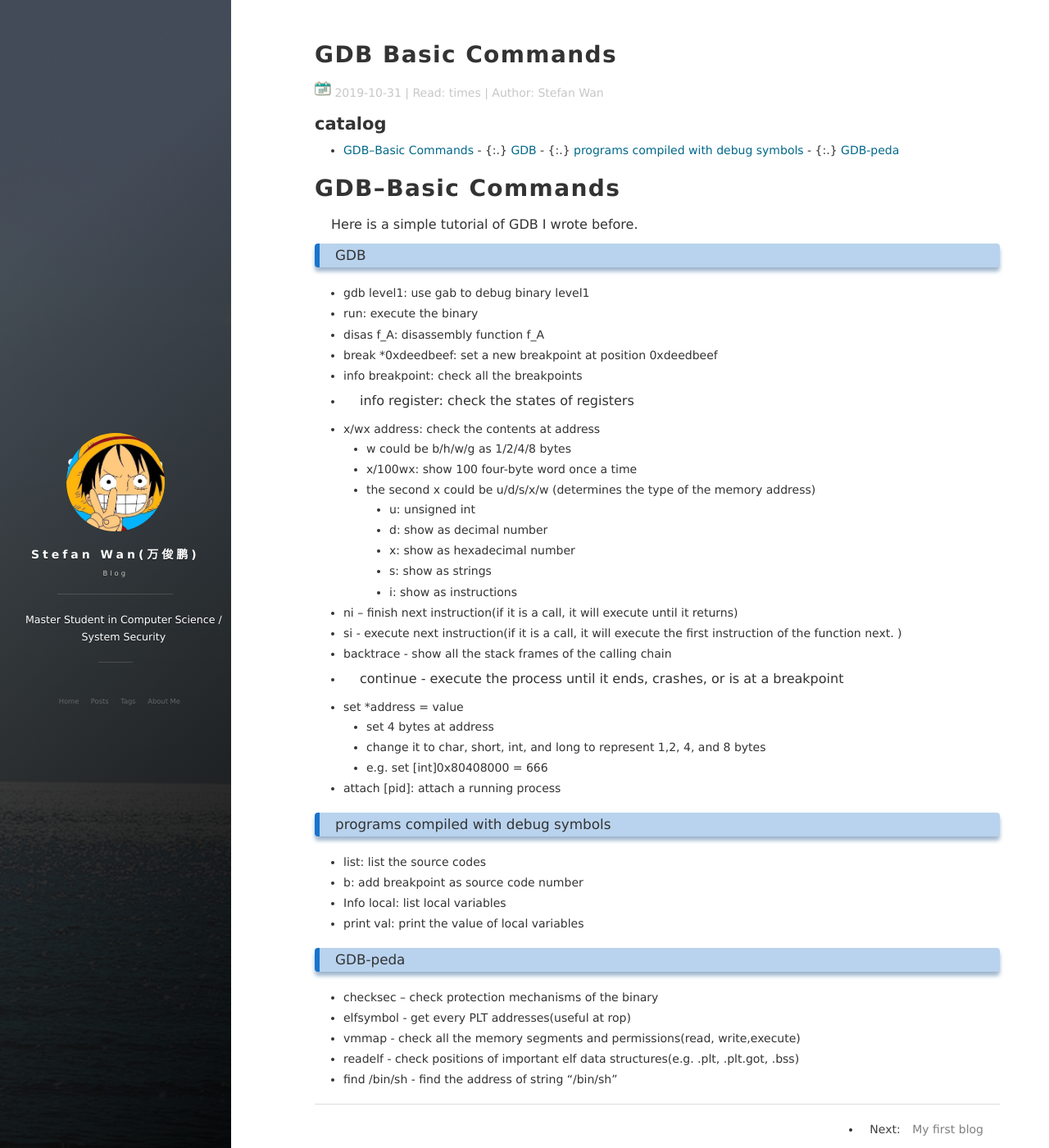
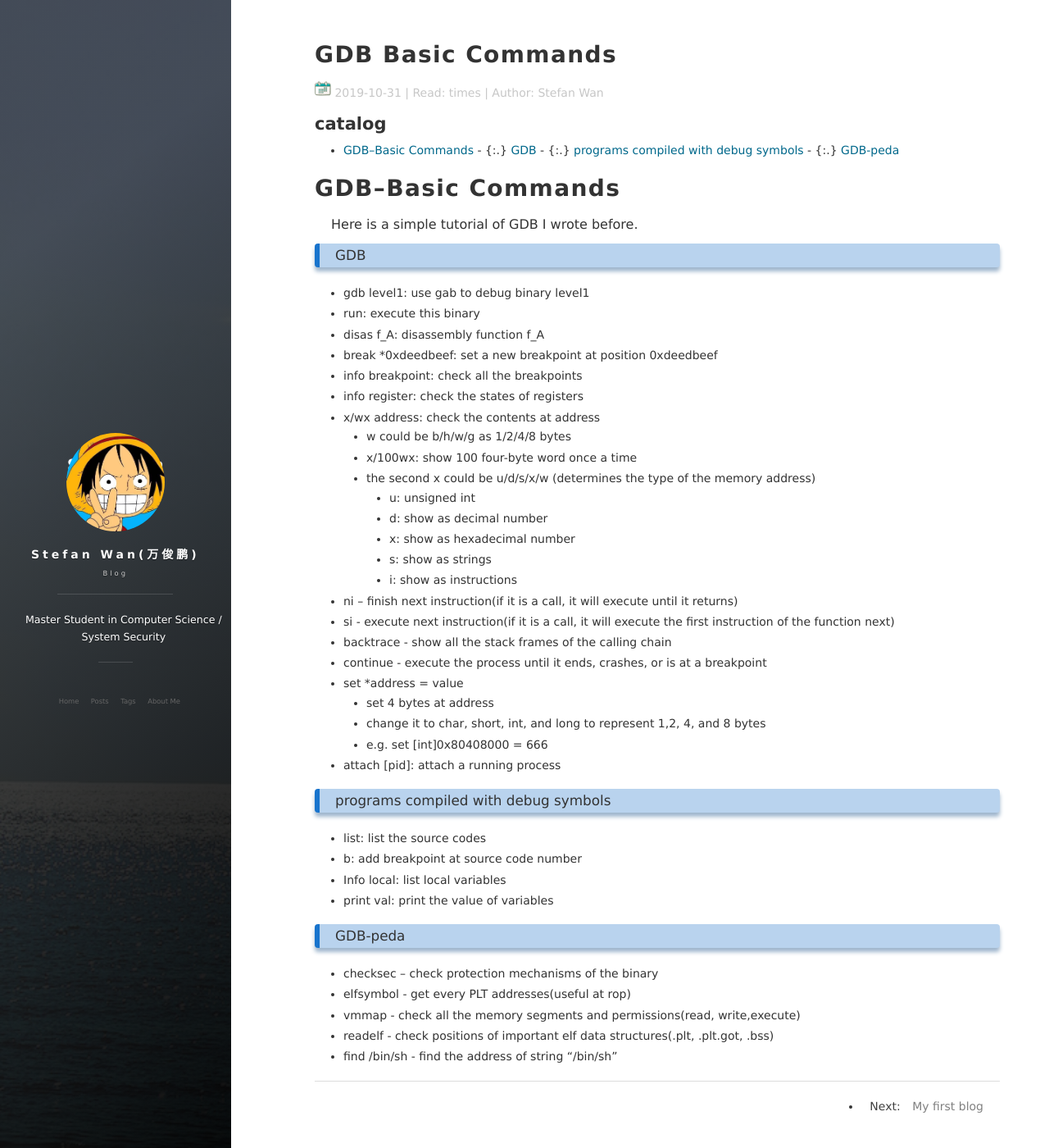
Before and after one commit to stefan1wan/stefan1wan.github.io, a Jekyll site: the page built from _posts/2019-10-31-GDB_Basic_Commands.md, in a window 1280 px wide and 1400 px high. Shown: the whole window at 82% size. Built offline with Jekyll 4.4.1, drawn with Linux system fonts in a browser that asks for light colours; nearby versions of some CDN libraries; comment, search, counter and statistics services are not loaded.

Commit message:
fix typo

```diff
--- a/_posts/2019-10-31-GDB_Basic_Commands.md
+++ b/_posts/2019-10-31-GDB_Basic_Commands.md
@@ -10,13 +10,12 @@ author: Stefan Wan
 
 Here is a simple tutorial of GDB I wrote before.
 ### GDB
-+ gdb level1:  use gab to debug binary level1
-+ run: execute the binary
-+ disas  f_A: disassembly function f_A
-+ break *0xdeedbeef:  set a new breakpoint at position 0xdeedbeef
++ gdb level1: use gab to debug binary level1
++ run: execute this binary
++ disas f_A: disassembly function f_A
++ break *0xdeedbeef: set a new breakpoint at position 0xdeedbeef
 + info breakpoint: check all the breakpoints
 + info register: check the states of registers
-
 + x/wx  address: check the contents at address
     - w could be b/h/w/g as 1/2/4/8 bytes
     - x/100wx: show 100 four-byte word once a time
@@ -26,12 +25,10 @@ Here is a simple tutorial of GDB I wrote before.
          * x: show as hexadecimal number
          * s: show as strings
          * i: show as instructions
-
 + ni – finish next instruction(if it is a call, it will execute until it returns)
-+ si - execute next instruction(if it is a call, it will execute the first instruction of the function next. )
++ si - execute next instruction(if it is a call, it will execute the first instruction of the function next)
 + backtrace - show all the stack frames of the calling chain
-+ continue   - execute the process until it ends, crashes, or is at a breakpoint
-
++ continue - execute the process until it ends, crashes, or is at a breakpoint
 + set *address = value
      - set 4 bytes at address
      - change it to char, short, int, and long to represent 1,2, 4, and 8 bytes
@@ -41,13 +38,13 @@ Here is a simple tutorial of GDB I wrote before.
 
 ### programs compiled with debug symbols
 + list: list the source codes
-+ b: add breakpoint as source code number
++ b: add breakpoint at source code number
 + Info local: list local variables
-+ print val: print the value of local variables
++ print val: print the value of variables
 
 ### GDB-peda
 + checksec – check protection mechanisms of the binary
 + elfsymbol - get every PLT addresses(useful at rop)
 + vmmap -  check all the memory segments and permissions(read, write,execute)
-+ readelf -  check positions of important elf data structures(e.g. .plt, .plt.got, .bss)
++ readelf -  check positions of important elf data structures(.plt, .plt.got, .bss)
 + find /bin/sh - find the address of string “/bin/sh”
```
